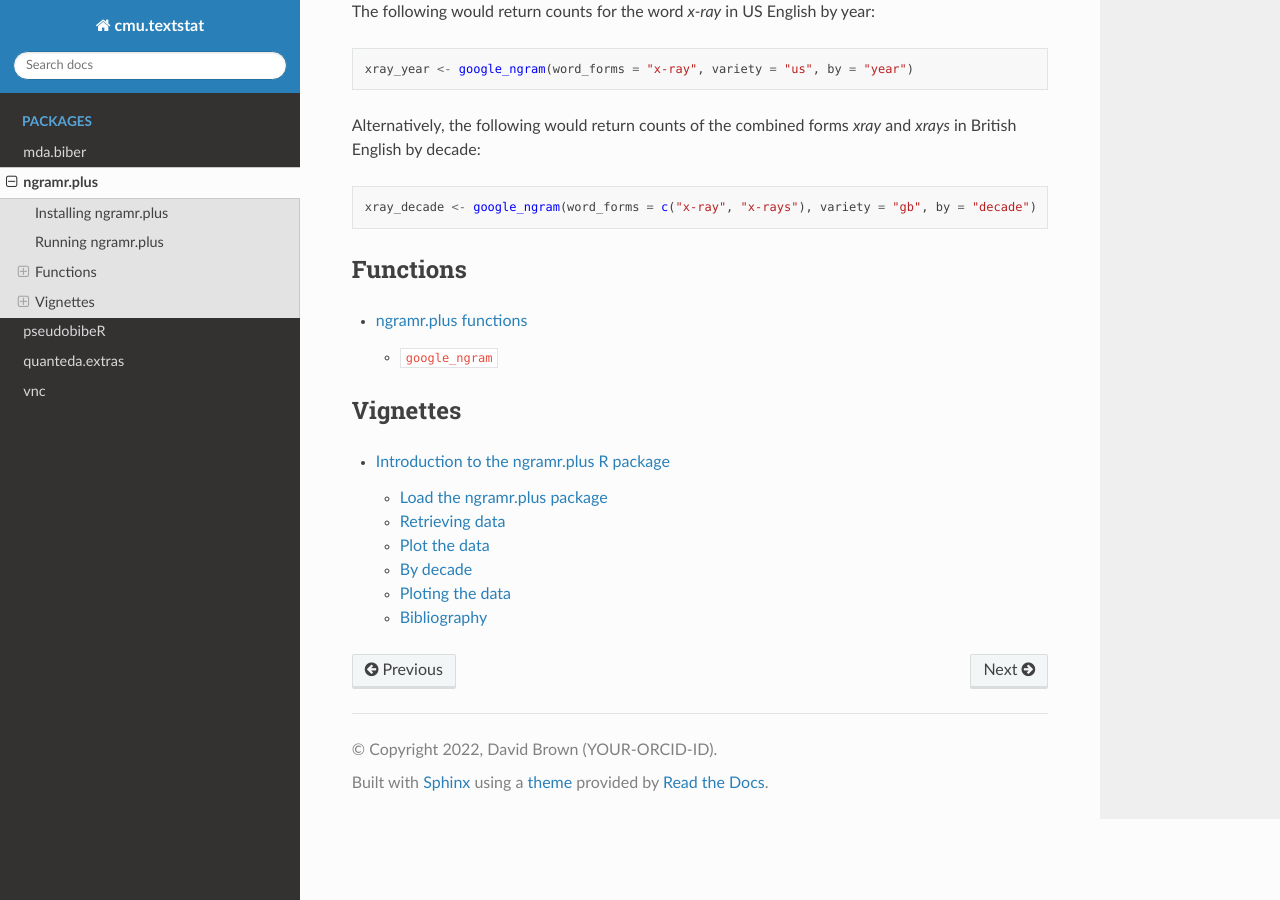
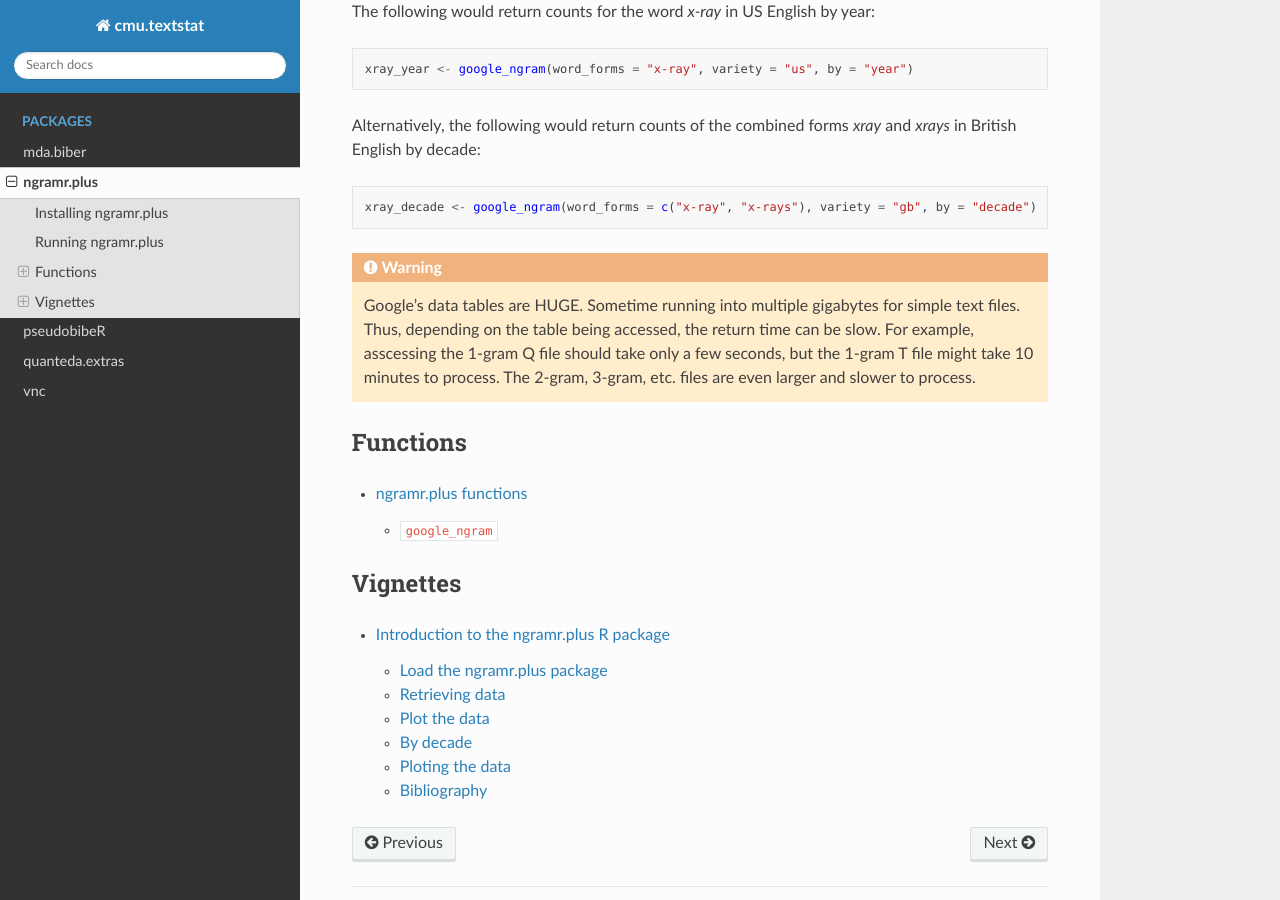
Before and after one commit to browndw/cmu-textstat-docs, a Sphinx documentation site: the page built from docs/ngramr.plus/ngramr.plus.md, in a window 1280 px wide and 900 px high, scrolled down 1065 px. Built offline with Sphinx 7.4.7 and the Read the Docs theme 2.0.0, drawn with Linux system fonts in a browser that asks for light colours.

Commit message:
Update ngramr.plus.md

````diff
--- a/docs/ngramr.plus/ngramr.plus.md
+++ b/docs/ngramr.plus/ngramr.plus.md
@@ -34,6 +34,13 @@ Alternatively, the following would return counts of the combined forms *xray* an
 ```r
 xray_decade <- google_ngram(word_forms = c("x-ray", "x-rays"), variety = "gb", by = "decade")
 ```
+
+```{warning}
+
+Google's data tables are HUGE. Sometime running into multiple gigabytes for simple text files. Thus, depending on the table being accessed, the return time can be slow. For example, asscessing the 1-gram Q file should take only a few seconds, but the 1-gram T file might take 10 minutes to process. The 2-gram, 3-gram, etc. files are even larger and slower to process.
+
+```
+
 ## Functions
 
 ```{toctree}
````
